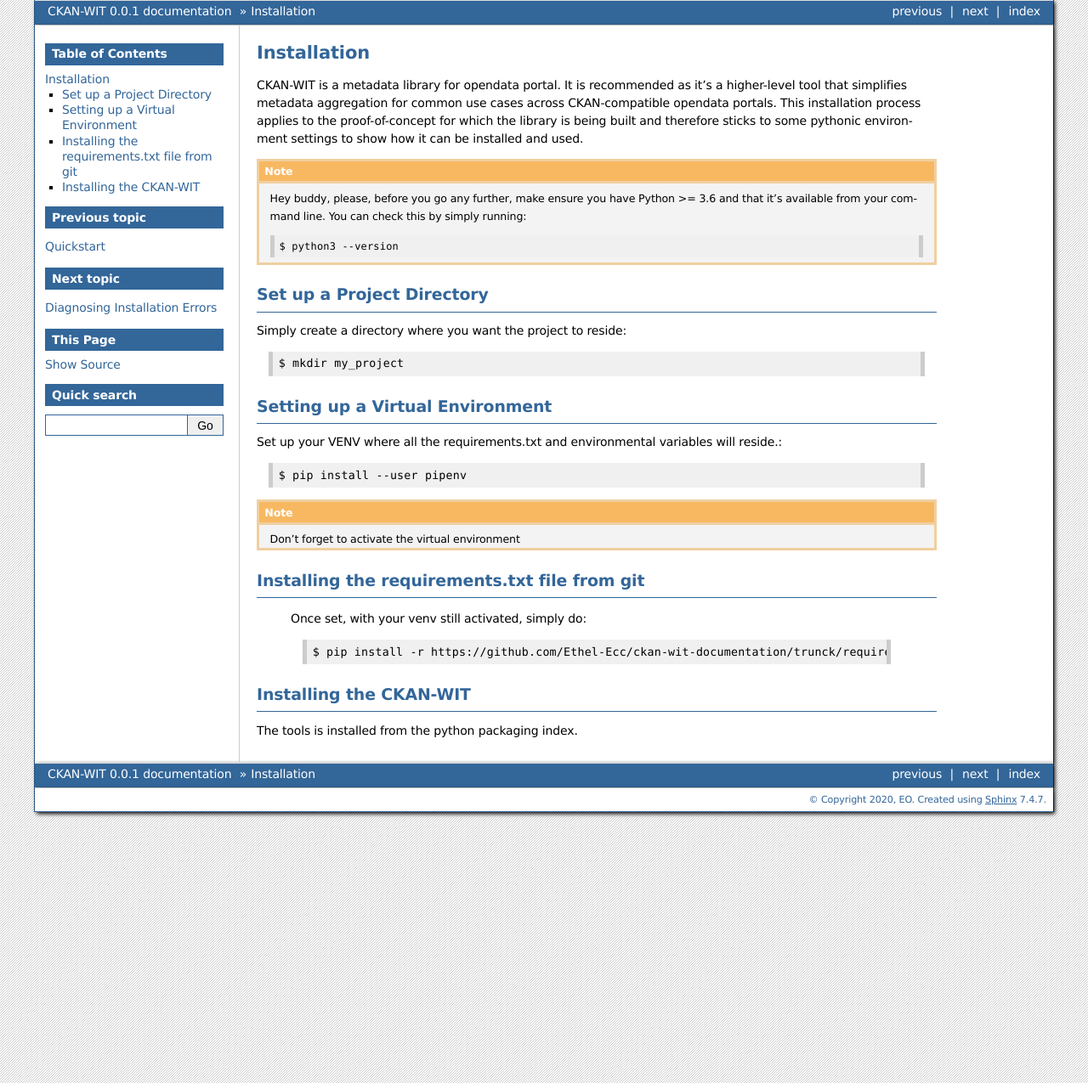
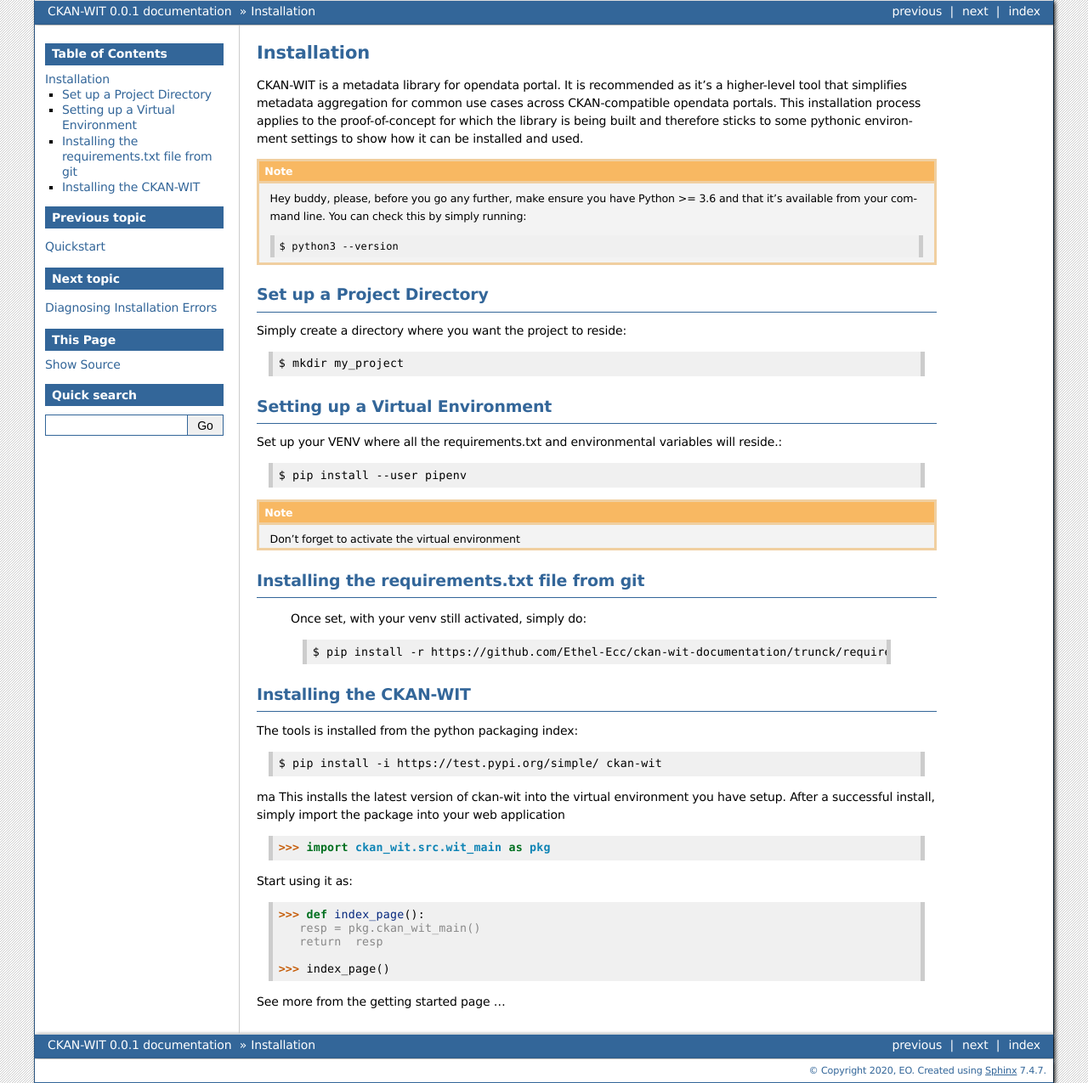
Before and after one commit to Ethel-Ecc/ckan-wit-documentation, a Sphinx documentation site: the page built from docs/source/usage/installation.rst, in a window 1280 px wide. Shown: the whole page at 85% size. Built offline with Sphinx 7.4.7, drawn with Linux system fonts in a browser that asks for light colours; pages that are not in the unit, such as notebooks, are missing from menus.

Commit message:
edited the quick start docs

```diff
--- a/docs/source/usage/installation.rst
+++ b/docs/source/usage/installation.rst
@@ -35,4 +35,21 @@
 
 Installing the CKAN-WIT
 ~~~~~~~~~~~~~~~~~~~~~~~~~
-The tools is installed from the python packaging index.
+The tools is installed from the python packaging index::
+
+    $ pip install -i https://test.pypi.org/simple/ ckan-wit
+ma
+This installs the latest version of ckan-wit into the virtual environment you have setup.
+After a successful install, simply import the package into your web application ::
+
+ >>> import ckan_wit.src.wit_main as pkg
+
+Start using it as::
+
+ >>> def index_page():
+    resp = pkg.ckan_wit_main()
+    return  resp
+
+ >>> index_page()
+
+See more from the getting started page ...
--- a/docs/source/usage/quickstart.rst
+++ b/docs/source/usage/quickstart.rst
@@ -11,13 +11,13 @@
 
 Getting Started
 ----------------
-**A Simple Flash WebApplication Using CKAN-WIT**
+**A Simple Flask WebApplication Using CKAN-WIT**
 
 [placeHolder]
 
 
-
 HowTo's
--------ssss
+--------
+    [placeHolder]
     >>> print('hello')
     >>> hello
```
